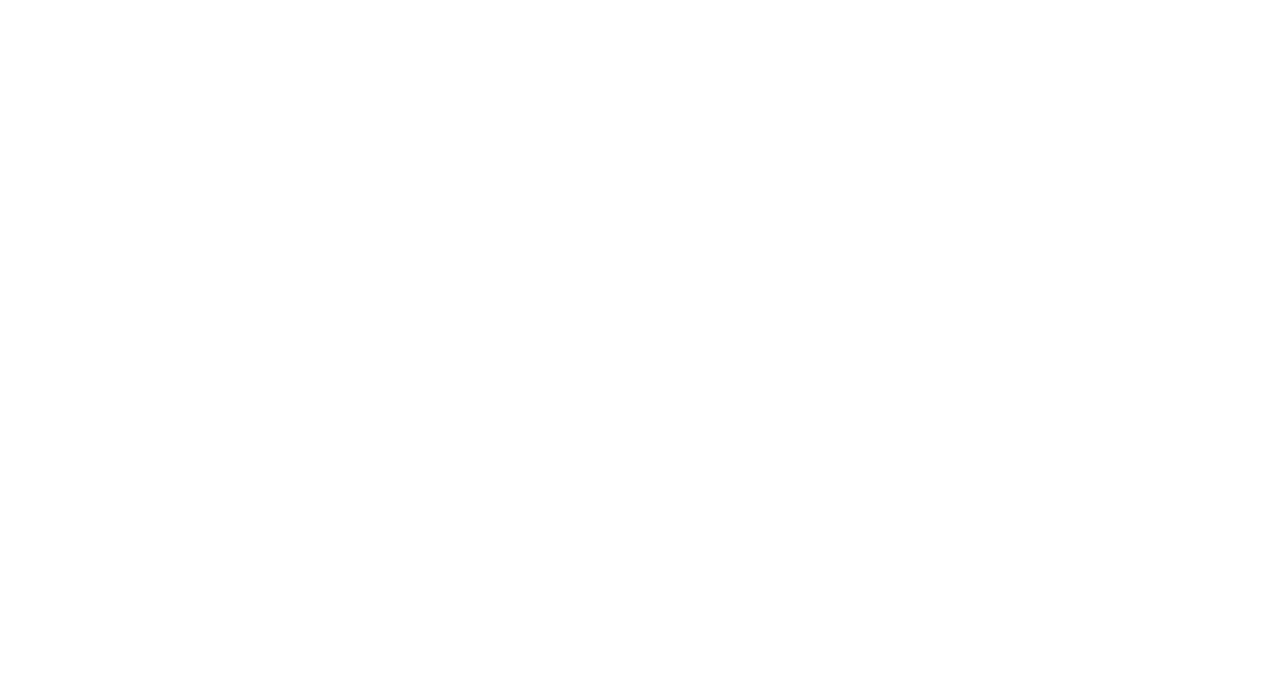
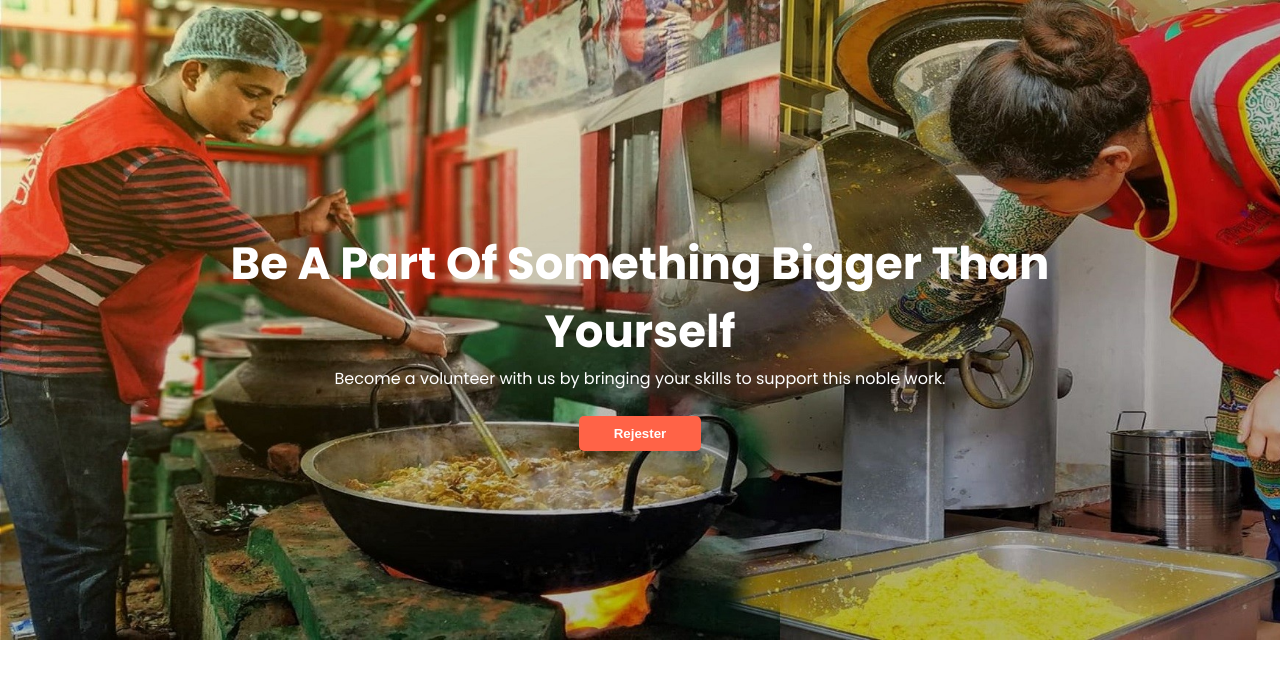
Before and after one commit to 07arif/donate-web, a plain HTML site: page index.htm in a window 1280 px wide. Drawn offline with Linux system fonts and the light colour scheme.

Commit message:
header section added

```diff
--- a/index.htm
+++ b/index.htm
@@ -11,6 +11,17 @@
 </head>
 
 <body>
+    <!-- header section start  -->
+    <section id="header-section">
+        <div class="header-top">
+            <h1>Be A Part Of Something Bigger Than</h1>
+            <h1> Yourself</h1>
+            <p>Become a volunteer with us by bringing your skills to support this noble work.</p>
+            <br>
+            <button class="rejester-btn">Rejester</button>
+        </div>
+    </section>
+    <!-- header section end -->
 
 </body>
 
--- a/style.css
+++ b/style.css
@@ -9,3 +9,31 @@ body {
     font-family: 'Inter', sans-serif;
     font-family: 'Poppins', sans-serif;
 }
+
+/* header section start  */
+#header-section {
+    background-image: url(images/cover1.jpg);
+    background-size: cover;
+    height: 80vh;
+}
+
+.header-top {
+    text-align: center;
+    padding-top: 230px;
+    color: white;
+}
+
+h1 {
+    font-size: 45px;
+}
+
+.rejester-btn {
+    background-color: tomato;
+    padding: 10px 35px;
+    border-radius: 5px;
+    border: none;
+    color: white;
+    font-weight: 700;
+}
+
+/* header section end */
```
Also changed, not shown: images/cover1.jpg (added).
